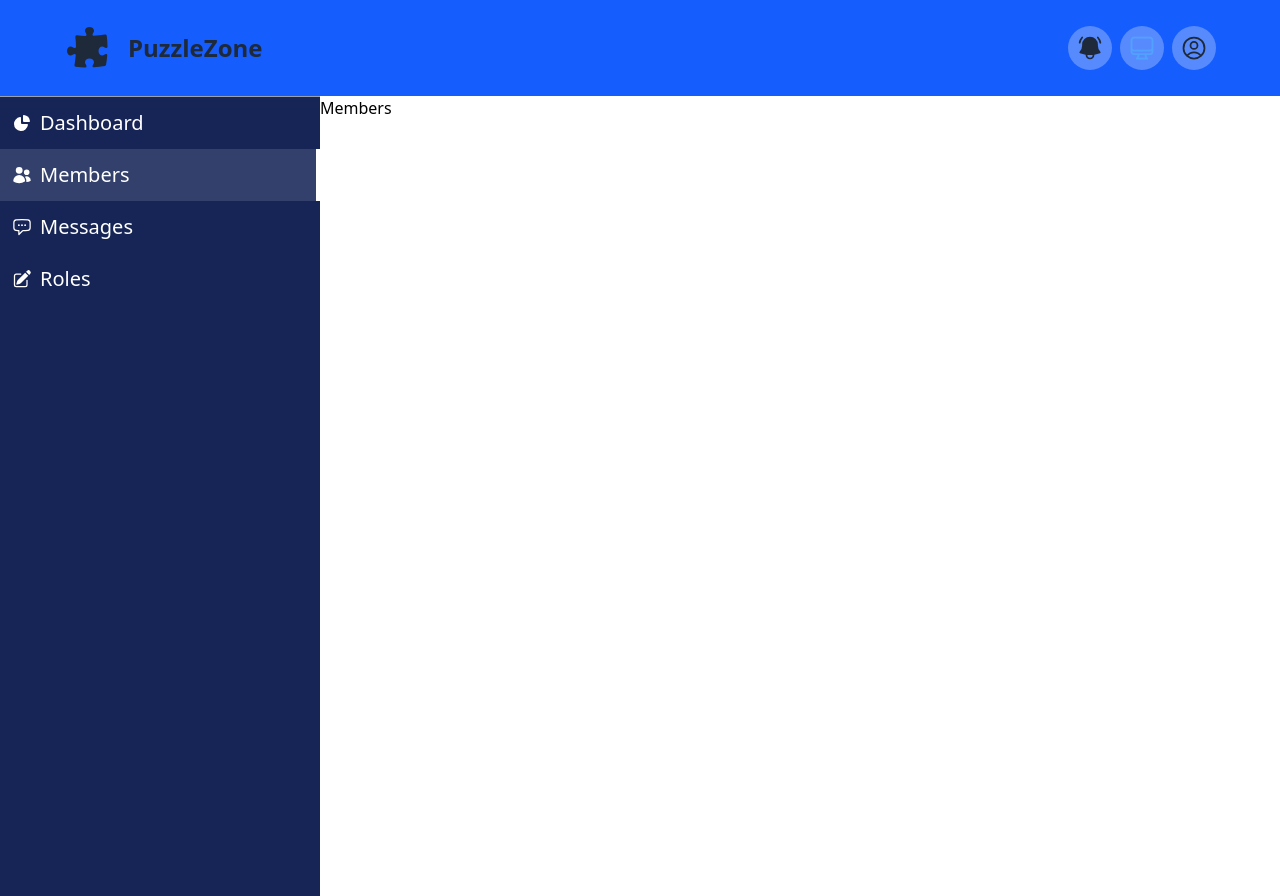
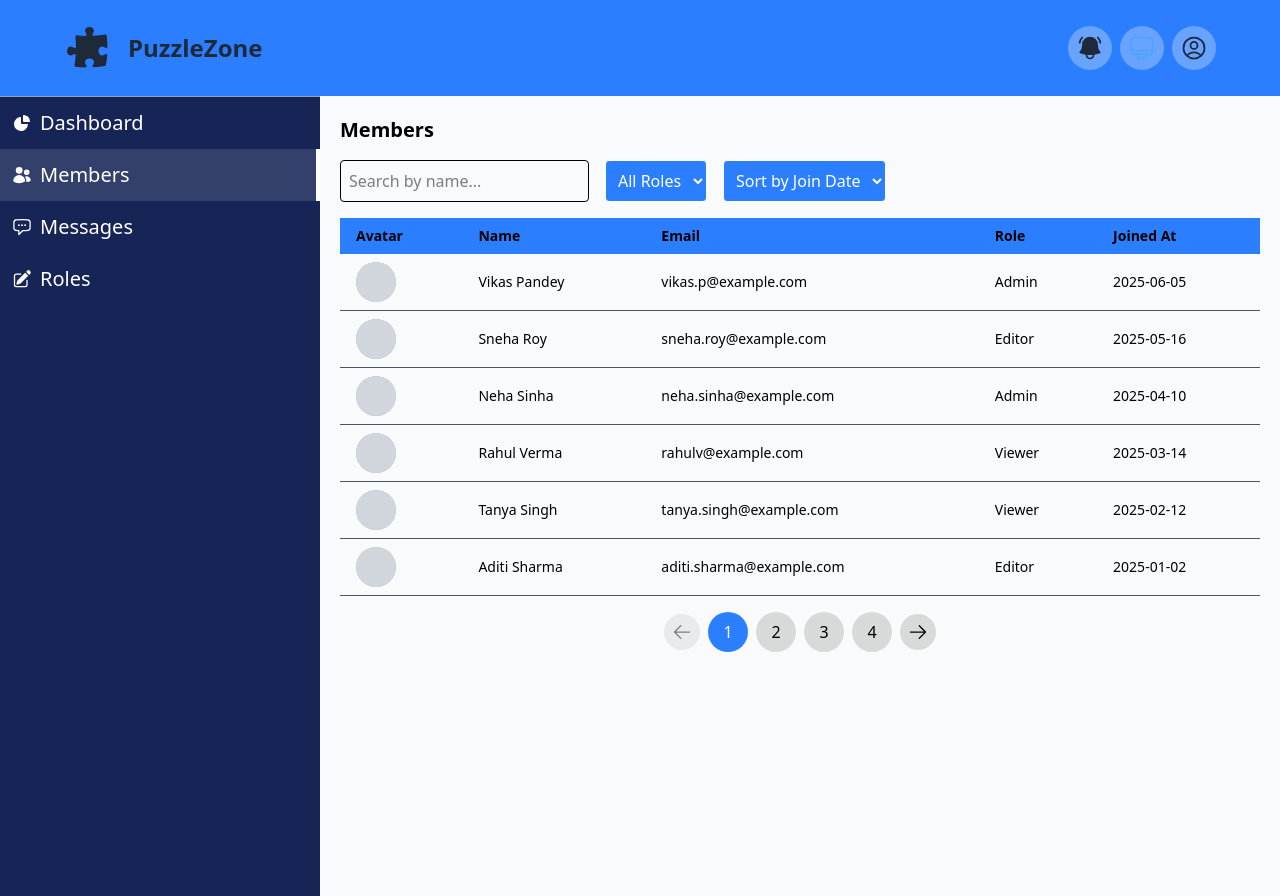
Before and after one commit to subhash1107/discord-dashboard, a Next.js app: page /members in a window 1280 px wide. Built offline with nearby package versions, Linux system fonts and the light colour scheme; grey boxes are pictures that could not be loaded.

Commit message:
created members component and respected components

```diff
--- a/app/components/NavBar.tsx
+++ b/app/components/NavBar.tsx
@@ -11,7 +11,7 @@ const NavBar = () => {
   return (
     <nav>
     <SideBarOverlay className={`transition-transform duration-300 ease-in-out ${sideBar ? 'translate-x-0' : '-translate-x-[100%]'}`} onClose={()=>setSideBar(false)}/>
-    <div className='bg-blue-600 dark:bg-blue-950 text-gray-800 dark:text-gray-100 flex justify-center p-6 transition'>
+    <div className='bg-blue-500 dark:bg-blue-950 text-gray-800 dark:text-gray-100 flex justify-center p-6 transition'>
       <div className='max-w-6xl w-full '>
         <div className='flex justify-between items-center'>
          <div className='flex justify-between gap-4 items-center hover:cursor-pointer'>
--- /dev/null
+++ b/app/hooks/useDebounce.ts
@@ -0,0 +1,15 @@
+import { useEffect, useState } from "react"
+
+const useDebounce = (value:string,delay=300)=>{
+    const [debounced,setDebounced] = useState<string>()
+    useEffect(()=>{
+        const timeout = setTimeout(()=>{
+            setDebounced(value)
+        },delay)
+        return ()=>clearTimeout(timeout)
+    },[value,delay])
+
+    return debounced
+}
+
+export default useDebounce
--- a/app/members/components/AvtarWithFallBack.tsx
+++ b/app/members/components/AvtarWithFallBack.tsx
@@ -11,7 +11,7 @@ export const AvatarWithFallback = ({
   const [loading, setLoading] = useState(true);
 
   return (
-    <div className="w-10 h-10 rounded-full overflow-hidden bg-gray-200  relative">
+    <div className="w-10 h-10 rounded-full overflow-hidden bg-gray-200  relative" aria-label={alt}>
       {loading && <div className="absolute inset-0 bg-gray-300" />}
       <Image
         src={src}
--- /dev/null
+++ b/app/members/components/FilterSelect.tsx
@@ -0,0 +1,25 @@
+import React from 'react'
+
+interface FilterSelectProps {
+  filterValue: string
+  onChange: (e: React.ChangeEvent<HTMLSelectElement>) => void
+  className?: string
+}
+
+const FilterSelect: React.FC<FilterSelectProps> = ({ filterValue, onChange, className }) => {
+  return (
+    <select
+      value={filterValue}
+      aria-label='select option to filter users'
+      onChange={onChange}
+      className={`p-2 rounded bg-blue-500 text-white outline-none border dark:border-blue-950 ${className}`}
+    >
+      <option aria-label='all roles' value="All">All Roles</option>
+      <option aria-label='admin' value="Admin">Admin</option>
+      <option aria-label='editor' value="Editor">Editor</option>
+      <option aria-label='viewer' value="Viewer">Viewer</option>
+    </select>
+  )
+}
+
+export default FilterSelect
--- a/app/members/components/Pagination.tsx
+++ b/app/members/components/Pagination.tsx
@@ -10,10 +10,11 @@ interface PaginationProps {
 
 const Pagination: React.FC<PaginationProps> = ({ currentPage, totalPages, onPageChange }) => {
   return (
-    <div className="flex justify-center items-center gap-2 mt-4">
+    <div className="flex justify-center items-center gap-2 mt-4" aria-label='pagination component'>
       <button
         onClick={() => onPageChange(currentPage - 1)}
         disabled={currentPage === 1}
+        aria-label='previous page'
         className="p-2 bg-[#c7c7c7a2] rounded-full hover:cursor-pointer hover:bg-[#aeaeaed0] disabled:opacity-50"
       >
         <ArrowLeftIcon className='w-5 h-5' />
@@ -23,6 +24,7 @@ const Pagination: React.FC<PaginationProps> = ({ currentPage, totalPages, onPage
         <button
           key={i + 1}
           onClick={() => onPageChange(i + 1)}
+          aria-label={`${i+1} page`}
           className={`w-10 h-10 flex items-center justify-center rounded-full hover:cursor-pointer  transition ${currentPage === i + 1 ? 'bg-blue-500  text-white' : 'bg-[#c7c7c7a2] hover:bg-[#aeaeaed0]'}`}
         >
           {i + 1}
@@ -31,6 +33,7 @@ const Pagination: React.FC<PaginationProps> = ({ currentPage, totalPages, onPage
 
       <button
         onClick={() => onPageChange(currentPage + 1)}
+        aria-label='next page'
         disabled={currentPage === totalPages}
         className="p-2 bg-[#c7c7c7a2] rounded-full hover:cursor-pointer hover:bg-[#aeaeaed0] disabled:opacity-50"
       >
--- /dev/null
+++ b/app/members/components/SearchInput.tsx
@@ -0,0 +1,22 @@
+import React from 'react'
+
+interface SearchInputProps {
+  searchValue: string
+  onChange: (e: React.ChangeEvent<HTMLInputElement>) => void
+  className?: string
+}
+
+const SearchInput = ({ searchValue, onChange, className }:SearchInputProps) => {
+  return (
+    <input
+      type="search"
+      aria-label='Search Input field'
+      placeholder="Search by name..."
+      className={`p-2 border rounded w-full sm:w-auto dark:placeholder:text-gray-300 dark:focus:bg-gray-800 dark:focus:outline-white ${className}`}
+      value={searchValue}
+      onChange={onChange}
+    />
+  )
+}
+
+export default SearchInput
--- /dev/null
+++ b/app/members/components/SortSelect.tsx
@@ -0,0 +1,23 @@
+import React from 'react'
+
+interface SortSelectProps {
+  sortValue: 'name' | 'joinedAt'
+  onChange: (e: React.ChangeEvent<HTMLSelectElement>) => void
+  className?: string
+}
+
+const SortSelect = ({ sortValue, onChange, className }:SortSelectProps) => {
+  return (
+    <select
+      value={sortValue}
+      aria-label='select to sort'
+      onChange={onChange}
+      className={`p-2 rounded bg-blue-500 text-white outline-none border dark:border-blue-950 ${className || ''}`}
+    >
+      <option aria-label='sort by join date' value="joinedAt">Sort by Join Date</option>
+      <option value="name" aria-label='sort by name'>Sort by Name</option>
+    </select>
+  )
+}
+
+export default SortSelect
--- a/app/members/page.tsx
+++ b/app/members/page.tsx
@@ -1,9 +1,101 @@
-import React from 'react'
+"use client";
+import { useEffect, useMemo, useState } from "react";
+import Pagination from "./components/Pagination";
+import { mockMembers } from "../mockData/members.mockData";
+import { AvatarWithFallback } from "./components/AvtarWithFallBack";
+import SearchInput from "./components/SearchInput";
+import FilterSelect from "./components/FilterSelect";
+import SortSelect from "./components/SortSelect";
 
-const Members = () => {
+const MembersTable = () => {
+  const [search, setSearch] = useState("");
+  const [roleFilter, setRoleFilter] = useState("All");
+  const [sortBy, setSortBy] = useState<"name" | "joinedAt">("joinedAt");
+  const [currentPage, setCurrentPage] = useState(1);
+
+  const filtered = useMemo(() => {
+    let data = mockMembers.filter((member) =>
+      member.name.toLowerCase().includes(search.toLowerCase())
+    );
+    if (roleFilter !== "All")
+      data = data.filter((member) => member.role === roleFilter);
+    return data.sort((a, b) =>
+      sortBy === "name"
+        ? a.name.localeCompare(b.name)
+        : new Date(b.joinedAt).getTime() - new Date(a.joinedAt).getTime()
+    );
+  }, [search, roleFilter, sortBy]);
+
+  const totalPages = Math.ceil(filtered.length / itemsPerPage);
+  const paginatedData = filtered.slice(
+    (currentPage - 1) * itemsPerPage,
+    currentPage * itemsPerPage
+  );
+
+  useEffect(() => {
+    setCurrentPage(1);
+  }, [search, roleFilter, sortBy]);
+
   return (
-    <div>Members</div>
-  )
-}
+    <div className="bg-gray-50 dark:bg-gray-700  min-h-screen transition-colors w-full p-5 dark:text-white">
+      <h2 className="text-xl font-semibold mb-4">Members</h2>
 
-export default Members
+      <div className="flex flex-wrap items-center gap-4 mb-4">
+        <SearchInput
+          searchValue={search}
+          onChange={(e) => setSearch(e.target.value)}
+        />
+        <FilterSelect
+          filterValue={roleFilter}
+          onChange={(e) => setRoleFilter(e.target.value)}
+        />
+        <SortSelect
+          sortValue={sortBy}
+          onChange={(e) => setSortBy(e.target.value as "name" | "joinedAt")}
+        />
+      </div>
+
+      <div className="overflow-x-auto">
+        <table className="min-w-full text-left text-sm">
+          <thead className="bg-blue-500 dark:bg-blue-950">
+            <tr>
+              {tableHead.map((head, index) => (
+                <th key={index} className="px-4 py-2">
+                  {head}
+                </th>
+              ))}
+            </tr>
+          </thead>
+          <tbody>
+            {paginatedData.map((m) => (
+              <tr
+                key={m.id}
+                className="border-b border-b-gray-600 hover:bg-blue-50 dark:hover:bg-[#262a45] transition-all"
+              >
+                <td className="px-4 py-2">
+                  <AvatarWithFallback src={m.avatarUrl} alt={m.name} />
+                </td>
+                <td className="px-4 py-2 font-medium">{m.name}</td>
+                <td className="px-4 py-2">{m.email}</td>
+                <td className="px-4 py-2">{m.role}</td>
+                <td className="px-4 py-2">{m.joinedAt}</td>
+              </tr>
+            ))}
+          </tbody>
+        </table>
+      </div>
+
+      <Pagination
+        currentPage={currentPage}
+        totalPages={totalPages}
+        onPageChange={setCurrentPage}
+      />
+    </div>
+  );
+};
+
+export default MembersTable;
+
+const tableHead = ["Avatar", "Name", "Email", "Role", "Joined At"];
+
+const itemsPerPage = 6;
```
